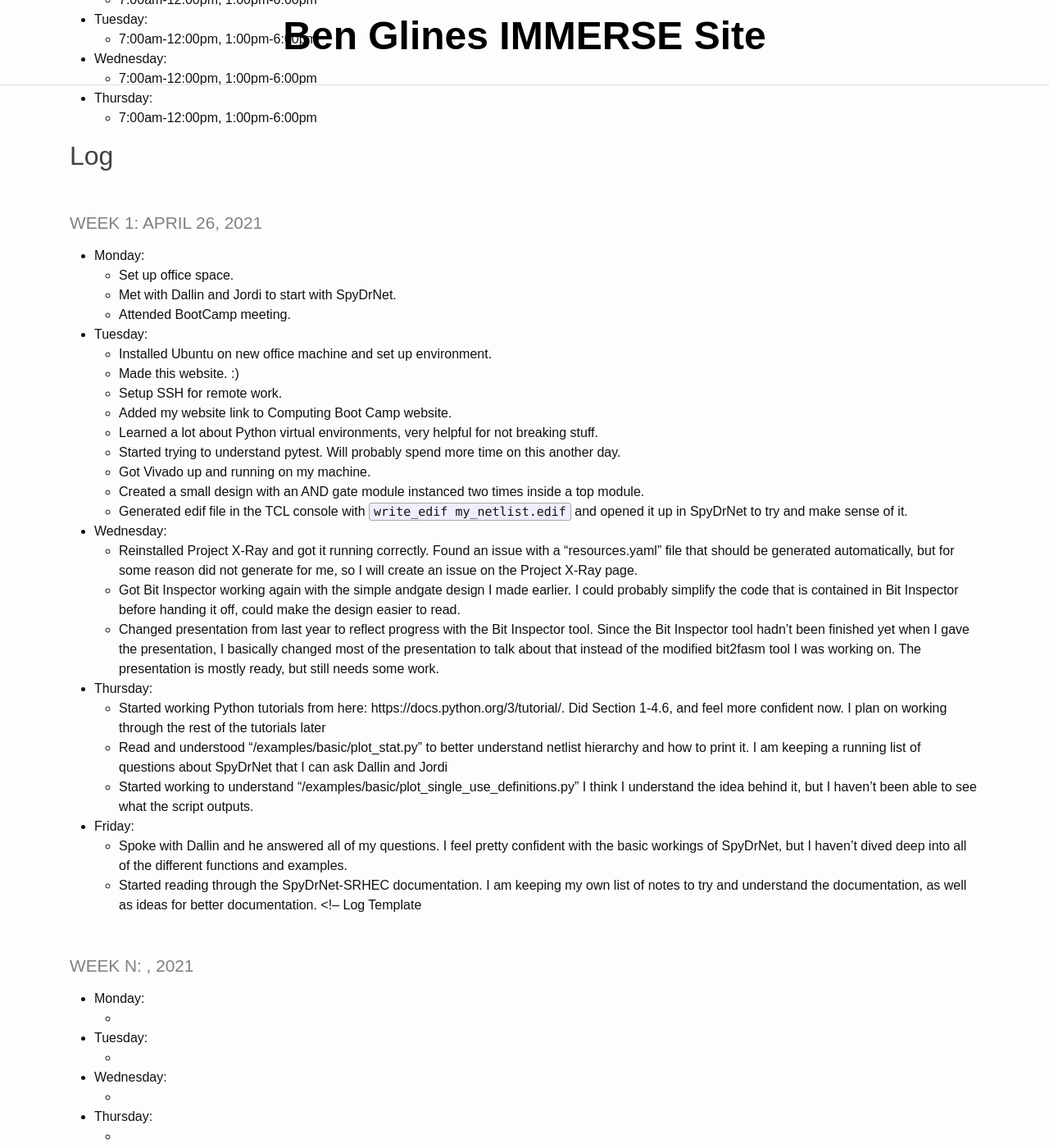
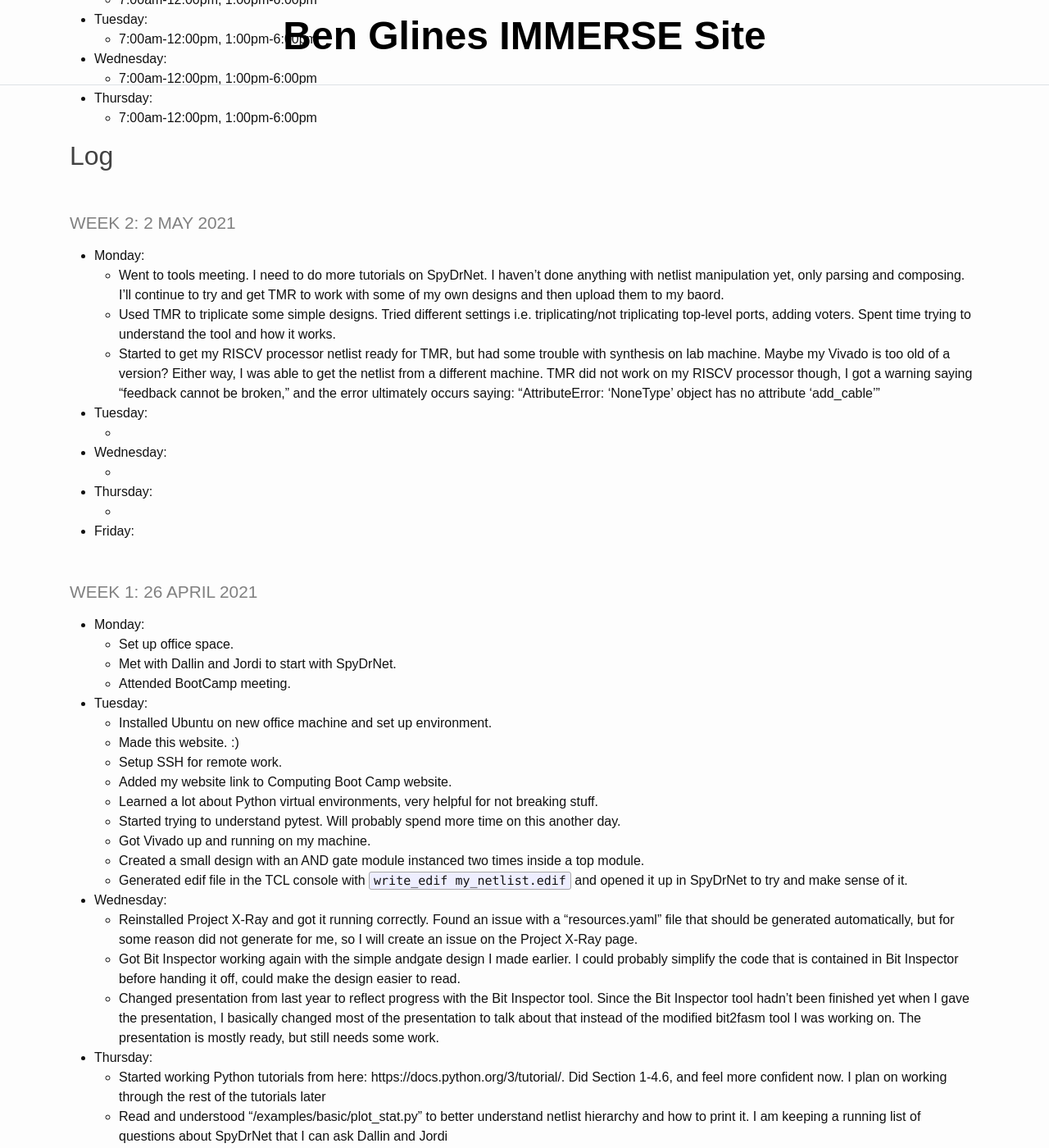
Before and after one commit to benglines/immerse, a Jekyll site: the page built from _pages/log.md, in a window 1280 px wide and 1400 px high, scrolled down 276 px. Shown: the whole window at 82% size. Built offline with Jekyll 4.4.1, drawn with Linux system fonts in a browser that asks for light colours; some of the changed text lies outside the part shown.

Commit message:
Daily Update

```diff
--- a/_pages/log.md
+++ b/_pages/log.md
@@ -16,7 +16,21 @@ title: IMMERSE Log
 
 ## Log
 
-### Week 1: APRIL 26, 2021
+### Week 2: 2 MAY 2021
+
+* **Monday**:
+  * Went to tools meeting. I need to do more tutorials on SpyDrNet. I haven't done anything with netlist manipulation yet, only parsing and composing. I'll continue to try and get TMR to work with some of my own designs and then upload them to my baord.
+  * Used TMR to triplicate some simple designs. Tried different settings i.e. triplicating/not triplicating top-level ports, adding voters. Spent time trying to understand the tool and how it works.
+  * Started to get my RISCV processor netlist ready for TMR, but had some trouble with synthesis on lab machine. Maybe my Vivado is too old of a version? Either way, I was able to get the netlist from a different machine. TMR did not work on my RISCV processor though, I got a warning saying "feedback cannot be broken," and the error ultimately occurs saying: "AttributeError: 'NoneType' object has no attribute 'add_cable'"
+* **Tuesday**:
+  *
+* **Wednesday**:
+  *
+* **Thursday**:
+  *
+* **Friday**:
+
+### Week 1: 26 APRIL 2021
 
 * **Monday**:
   * Set up office space.
@@ -43,10 +57,13 @@ title: IMMERSE Log
 * **Friday**:
   * Spoke with Dallin and he answered all of my questions. I feel pretty confident with the basic workings of SpyDrNet, but I haven't dived deep into all of the different functions and examples.
   * Started reading through the SpyDrNet-SRHEC documentation. I am keeping my own list of notes to try and understand the documentation, as well as ideas for better documentation.
+
+
+
 <!--
 Log Template
 
-### Week N: , 2021
+### Week N: 2021
 
 * **Monday**:
   *
```
Also changed, not shown: _pages/todo.md (+2 -2 lines).
